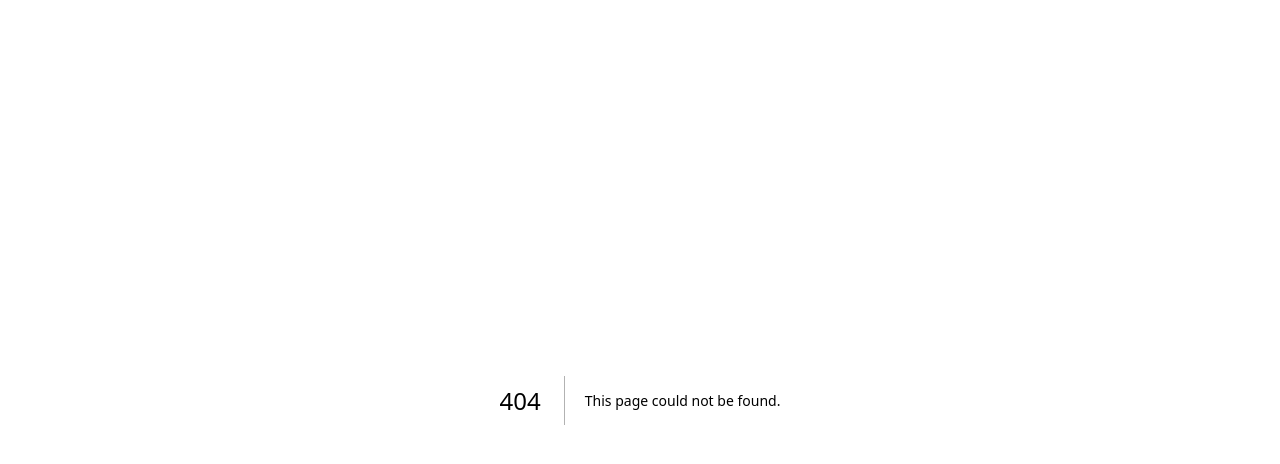
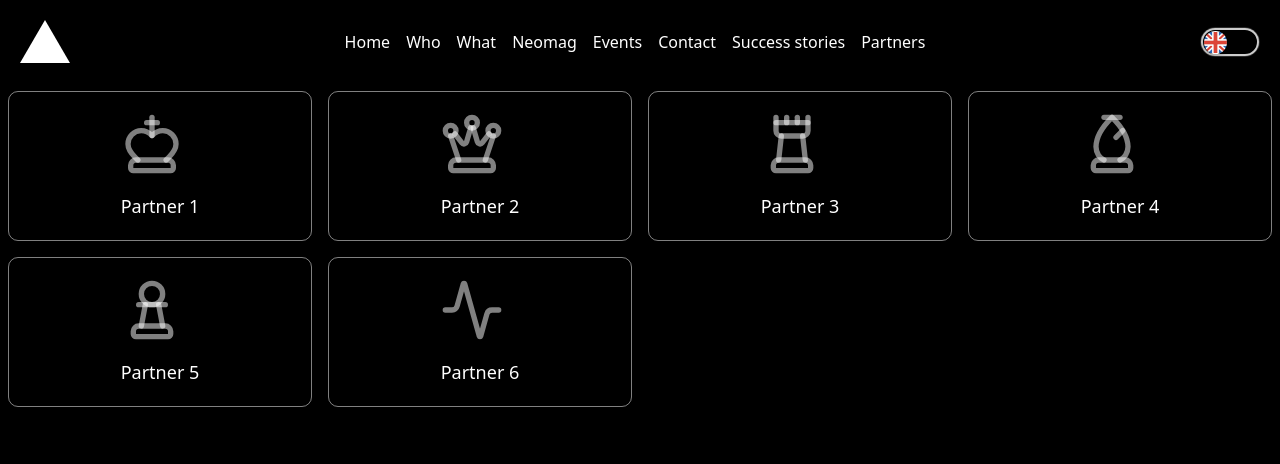
Before and after one commit to EnisZekiqi/Enhance, a Next.js app: page /partners in a window 1280 px wide. Before the commit this address had no page. Shown: the top 464 px of the page. Built offline with nearby package versions, Linux system fonts and the light colour scheme.

Commit message:
added partners , fixed bugs

```diff
--- a/app/events/page.tsx
+++ b/app/events/page.tsx
@@ -80,7 +80,7 @@ const StraightLine = ()=>{
 
 const MobileEvent = ()=>{
 
-const sectionRef = useRef<HTMLElement | null>(null);
+const sectionRef = useRef<HTMLDivElement | null>(null);
 
   // When the section top enters the bottom of the viewport -> 0
   // When the section bottom reaches the top of the viewport -> 1
--- /dev/null
+++ b/app/partners/page.tsx
@@ -0,0 +1,32 @@
+'use client'
+import Navbar from "../Components/Navbar";
+import { Activity,ChessBishop,ChessKing,ChessPawn,ChessQueen,ChessRook } from "lucide-react";
+const Partners = () => {
+
+    const partners = [
+        {id:1,logo:<ChessKing size={64}/>,name:'Partner 1'},
+        {id:2,logo:<ChessQueen size={64}/>,name:'Partner 2'},
+        {id:3,logo:<ChessRook size={64}/>,name:'Partner 3'},
+        {id:4,logo:<ChessBishop size={64}/>,name:'Partner 4'},
+        {id:5,logo:<ChessPawn size={64}/>,name:'Partner 5'},
+        {id:6,logo:<Activity size={64}/>,name:'Partner 6'},
+    ]
+
+    return (
+        <>
+        <Navbar/>
+        <div className="grid grid-cols-2 md:grid-cols-3 lg:grid-cols-4">
+        {partners.map((items)=>(
+            <div key={items.id} className="text-white/50 hover:text-yellow-300 flex flex-col items-center justify-center p-5 border border-white/50 m-2 rounded-lg  transition-all duration-300">
+                <div className=" mb-4 w-20">
+                    {items.logo}
+                </div>
+                <h2 className="text-white text-lg font-medium">{items.name}</h2>
+            </div>
+        ))}
+        </div>
+        </>
+     );
+}
+
+export default Partners;
```
